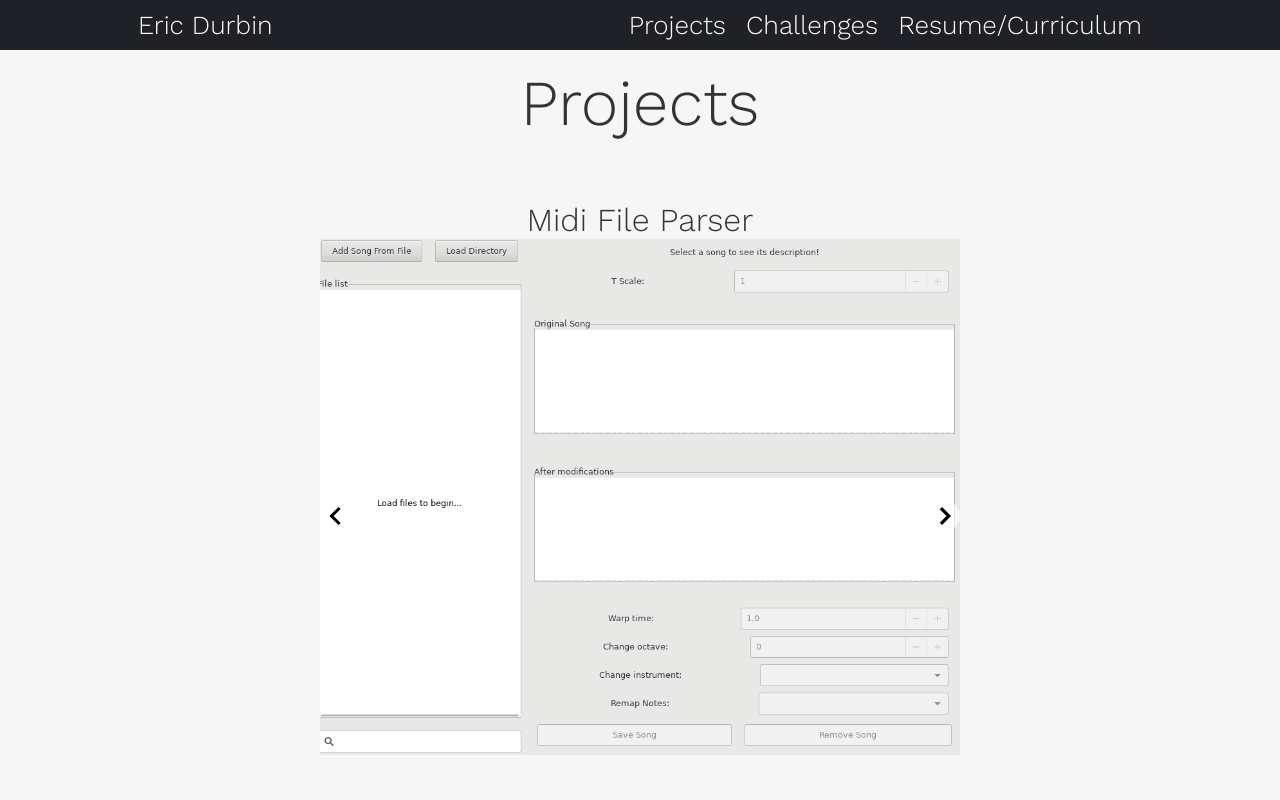
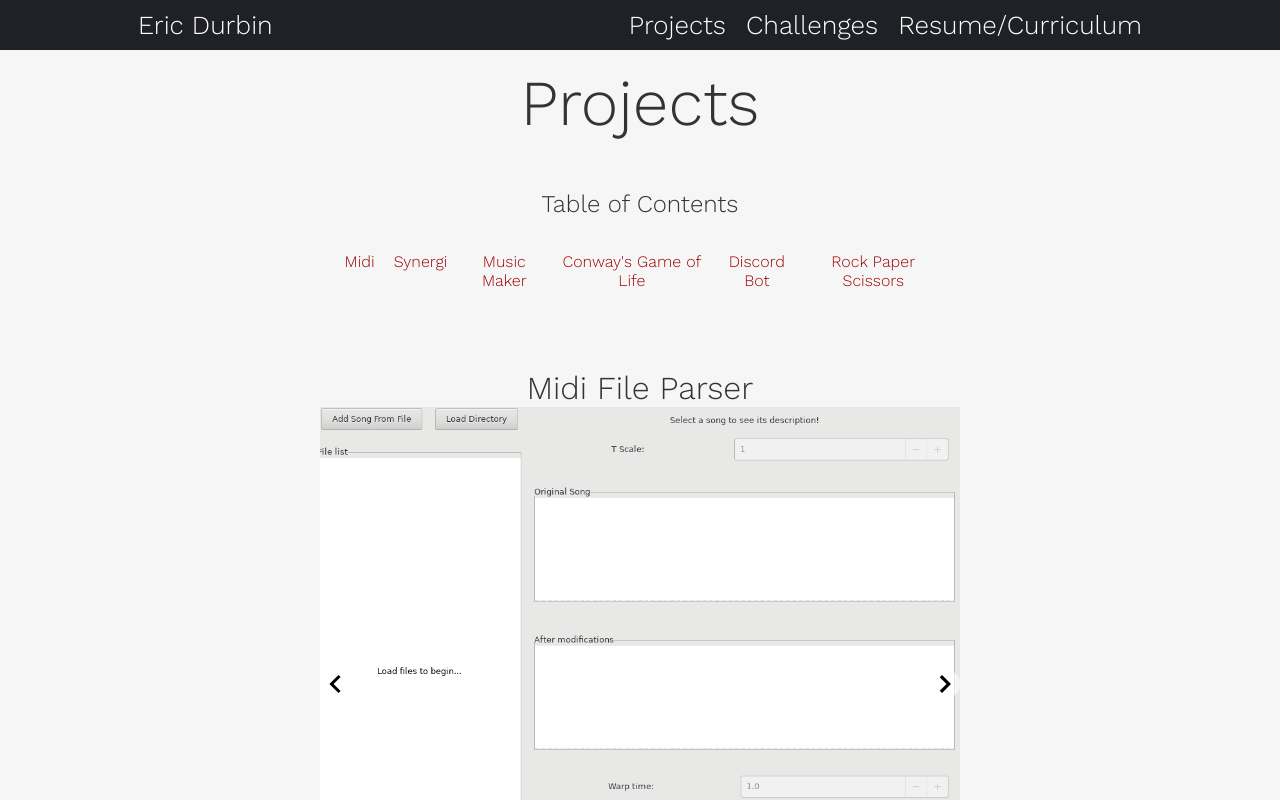
Before and after one commit to durbin3/website, a React (Create React App) app: page /#/projects in a window 1280 px wide. Shown: the top 800 px of the page. Built offline with nearby package versions, Linux system fonts and the light colour scheme.

Commit message:
table of contents added

```diff
--- a/package.json
+++ b/package.json
@@ -9,6 +9,7 @@
     "react": "^17.0.1",
     "react-dom": "^17.0.1",
     "react-router-dom": "^5.2.0",
+    "react-router-hash-link": "^2.3.1",
     "react-scripts": "4.0.2",
     "react-slideshow-image": "^3.4.3",
     "web-vitals": "^1.1.0"
--- a/src/App.css
+++ b/src/App.css
@@ -4,15 +4,15 @@ body {
   font-family: "Work Sans";
 }
 .github:link, .github:visited {
-  color: rgb(0, 0, 0);
+  color: rgb(156, 4, 4);
   text-decoration: none;
 }
 .github:hover {
-  color: rgb(156, 4, 4);
   transition: .2s;
   text-decoration: underline;
 }
 .github {
+  color: rgb(156, 4, 4);
   font-size: 1.2em;
 }
 
@@ -135,8 +135,18 @@ img {
   padding: 10px;
 }
 .toc_c a {
-  margin: 5px;
-  padding: 10px;
+  color:rgb(156, 4, 4);
+  margin: 2.5px;
+  padding: 7px;
+}
+.toc_c a:hover {
+  text-decoration: underline;
+}
+.toc_item {
+  display: flex;
+}
+.toc_item * {
+  text-decoration: none;
 }
 
 /**********************/
--- a/src/projects.js
+++ b/src/projects.js
@@ -1,7 +1,7 @@
 import React, { Component } from "react";
 import 'react-slideshow-image/dist/styles.css'
 import { Slide } from 'react-slideshow-image';
-
+import {HashLink as Link} from 'react-router-hash-link';
 import midi_1 from "./static/images/midi_1.PNG"
 import midi_2 from "./static/images/midi_2.PNG"
 import midi_3 from "./static/images/midi_3.PNG"
@@ -16,6 +16,14 @@ class Projects extends Component {
     return (
       <div id="Projects">
         <p className="content_title">Projects</p>
+        <TOC>
+          <TOC_item href="#midi">Midi</TOC_item>
+          <TOC_item href="#synergi">Synergi</TOC_item>
+          <TOC_item href="#music_maker">Music Maker</TOC_item>
+          <TOC_item href="#conway">Conway's Game of Life</TOC_item>
+          <TOC_item href="#discord_bot">Discord Bot</TOC_item>
+          <TOC_item href="#rock_paper">Rock Paper Scissors</TOC_item>
+        </TOC>
         <Project id="midi">
             <div className="title">Midi File Parser</div>
             <div className="content">
@@ -157,5 +165,24 @@ const Project = (props) => {
   );
 }
 
+class TOC extends Component {
+  render() {
+    return(
+      <div className="toc">
+        <p className="toc_title">Table of Contents</p>
+        <div className="toc_c">
+          {this.props.children}
+        </div>
+      </div>
+    );
+  }
+}
 
+const TOC_item = (props) => {
+  return (
+    <div className="toc_item">
+      <Link smooth className={props.className} to={props.href}>{props.children}</Link>
+    </div>
+  );
+}
 export default Projects;
```
Also changed, not shown: 1 other file (tests, documents, lock files or other folders).
